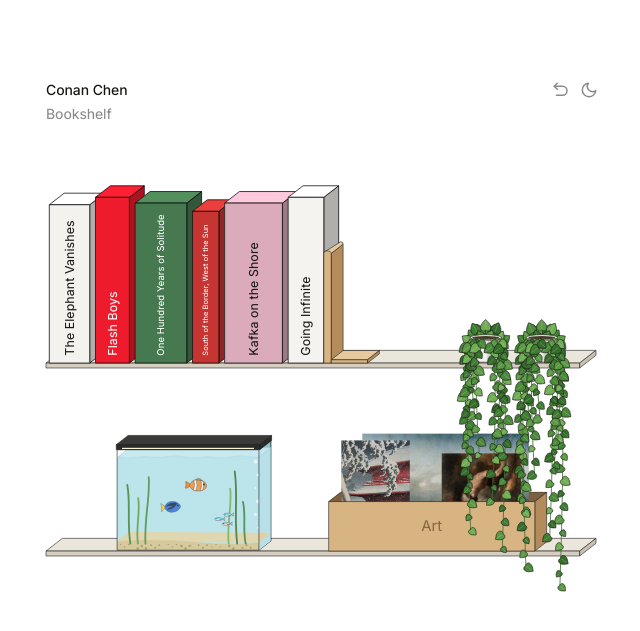
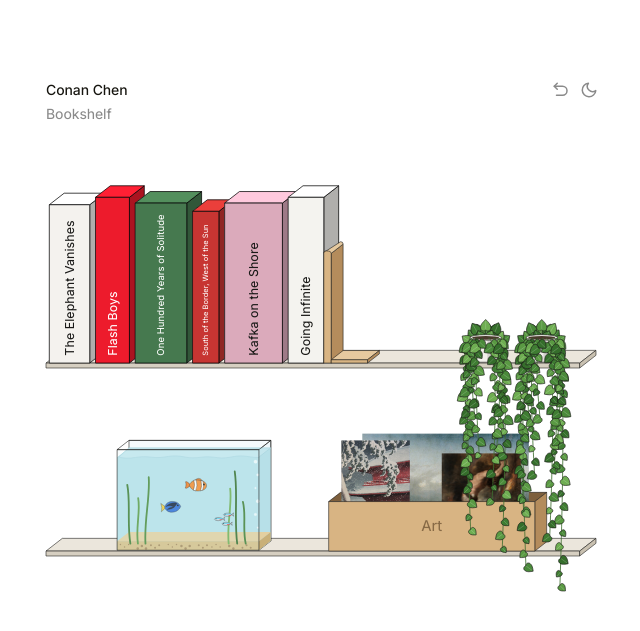
Before and after one commit to conancchen/conancchen.github.io, a Jekyll site: the page built from bookshelf.html, in a window 1280 px wide. Shown: the top 631 px of the page, without its empty margins (319-959 px from the left). Built offline with Jekyll 4.4.1, drawn with Linux system fonts in a browser that asks for light colours.

Commit message:
aquarium fix

```diff
--- a/bookshelf.html
+++ b/bookshelf.html
@@ -337,10 +337,12 @@ permalink: /bookshelf/
     el('polygon', { points: waterShape }, wclip);
     var water = el('g', { 'clip-path': 'url(#tank-water)' }, tank);
     el('polygon', { points: waterShape, 'class': 'tank-water' }, water);
-    // sand: its top running back, and its front against the glass
+    // sand: a level bed, its top running back, its front and right side
+    // against the glass
     var sandT = tB - 11;
-    el('polygon', { points: pts([[tL, sandT], [tR, sandT + 2], [tR + tdx, sandT + tdy + 1], [tL + tdx, sandT + tdy]]), 'class': 'tank-sand-top' }, water);
-    el('path', { d: 'M' + tL + ',' + sandT + ' Q' + (tL + tW * 0.3) + ',' + (sandT - 3) + ' ' + (tL + tW * 0.55) + ',' + (sandT + 1) + ' T' + tR + ',' + (sandT + 2) + ' L' + tR + ',' + tB + ' L' + tL + ',' + tB + ' Z', 'class': 'tank-sand' }, water);
+    el('polygon', { points: pts([[tL, sandT], [tR, sandT], [tR + tdx, sandT + tdy], [tL + tdx, sandT + tdy]]), 'class': 'tank-sand-top' }, water);
+    el('polygon', { points: pts([[tR, sandT], [tR + tdx, sandT + tdy], [tR + tdx, tB + tdy], [tR, tB]]), 'class': 'tank-sand-side' }, water);
+    el('rect', { x: tL, y: sandT, width: tW, height: tB - sandT, 'class': 'tank-sand' }, water);
     for (var pb = 0; pb < 26; pb++) {
       el('circle', { cx: tL + 4 + (pb * 37 % (tW - 8)), cy: sandT + 4 + (pb * 13 % 6), r: 0.9 + (pb % 3) * 0.3, 'class': 'tank-pebble' }, water);
     }
@@ -410,12 +412,8 @@ permalink: /bookshelf/
     // the near glass: a faint tint, then the frame
     el('rect', { x: tL, y: tT, width: tW, height: tH, 'class': 'tank-glass' }, tank);
     el('rect', { x: tL, y: tT, width: tW, height: tH, 'class': 'deco-line', style: 'fill:none' }, tank);
-    // the hood on top, with its light along the front
-    var hoodH = 6;
-    el('polygon', { points: pts([[tL - 1, tT - hoodH], [tR + 1, tT - hoodH], [tR + 1 + tdx, tT - hoodH + tdy], [tL - 1 + tdx, tT - hoodH + tdy]]), 'class': 'deco-line tank-hood-top' }, tank);
-    el('polygon', { points: pts([[tR + 1, tT - hoodH], [tR + 1 + tdx, tT - hoodH + tdy], [tR + 1 + tdx, tT + tdy], [tR + 1, tT]]), 'class': 'deco-line tank-hood-side' }, tank);
-    el('rect', { x: tL - 1, y: tT - hoodH, width: tW + 2, height: hoodH, 'class': 'deco-line tank-hood' }, tank);
-    el('rect', { x: tL + 6, y: tT - 2.2, width: tW - 12, height: 1.4, 'class': 'tank-bulb' }, tank);
+    // the open top: the glass's top edges all round
+    el('polygon', { points: pts([[tL, tT], [tL + tdx, tT + tdy], [tR + tdx, tT + tdy], [tR, tT]]), 'class': 'deco-line tank-rim' }, tank);
     // a shade over the water for when the light's off
     el('polygon', { points: waterShape, 'class': 'tank-dark' }, tank);
 
--- a/style.scss
+++ b/style.scss
@@ -1007,12 +1007,10 @@ $dot-center: calc(4px + 20px / 2);
   outline: none;
 }
 
-.tank-back {
-  fill: #9fcfd8;
-}
-
+// The glass itself is clear; the water inside does the coloring
+.tank-back,
 .tank-side {
-  fill: #8fc2cc;
+  fill: rgba(215, 236, 241, 0.25);
 }
 
 .tank-water {
@@ -1025,6 +1023,10 @@ $dot-center: calc(4px + 20px / 2);
 
 .tank-sand {
   fill: #d7bf86;
+}
+
+.tank-sand-side {
+  fill: #c9b078;
 }
 
 .tank-pebble {
@@ -1060,23 +1062,8 @@ $dot-center: calc(4px + 20px / 2);
   fill: rgba(210, 240, 248, 0.18);
 }
 
-.tank-hood,
-.tank-hood-top,
-.tank-hood-side {
-  fill: #2b2b2a;
-}
-
-.tank-hood-top {
-  fill: #3a3a38;
-}
-
-.tank-bulb {
-  fill: #6b6b66;
-  transition: fill 0.3s ease;
-}
-
-.tank.is-on .tank-bulb {
-  fill: #fff8dc;
+.tank .tank-rim {
+  fill: none;
 }
 
 .tank-dark {
```
Also changed, not shown: other parts of bookshelf.html (+1 -1 lines).
